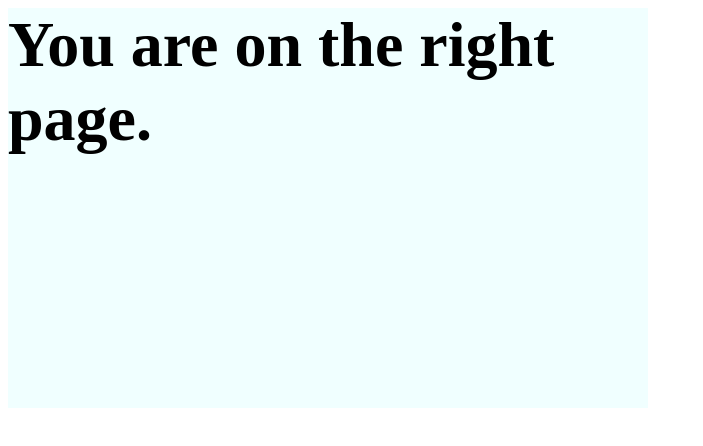
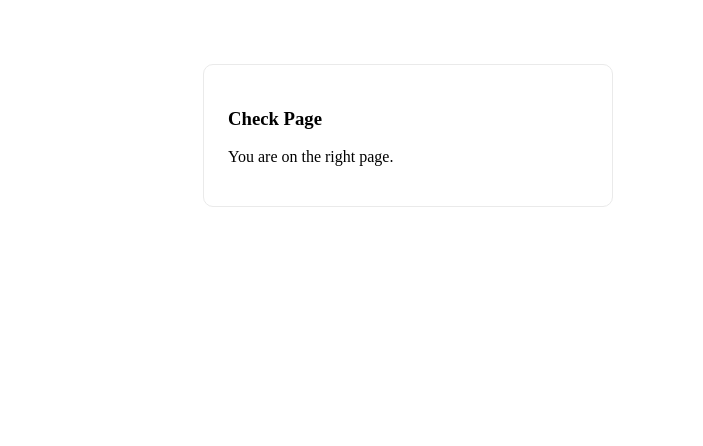
Before and after one commit to mapstonepark/nexus, a Next.js app: page /login in a window 1280 px wide. Shown: the top 446 px of the page, without its empty margins (0-703 px from the left). Built offline with nearby package versions, Linux system fonts and the light colour scheme.

Commit message:
links on homepage updated

```diff
--- a/components/Card.tsx
+++ b/components/Card.tsx
@@ -1,11 +1,16 @@
 import React from 'react'
 import styles from '../styles/Card.module.css'
+
 
 export default function Card() {
   return (
     <>
-    <div className={styles.container}>
-    <h1 className={styles.title}>You are on the right page.</h1>
+
+    <div className={styles.grid}>
+          <a href="#" className={styles.card}>
+            <h3>Check Page</h3>
+            <p>You are on the right page.</p>
+          </a>
     </div>
 
     </>
--- a/pages/about.tsx
+++ b/pages/about.tsx
@@ -1,4 +1,5 @@
 import React from 'react'
+import Link from 'next/link'
 
 export default function about() {
   return (
--- a/pages/contacts/index.tsx
+++ b/pages/contacts/index.tsx
@@ -1,4 +1,5 @@
 import React from 'react'
+import Link from 'next/link'
 
 export default function index() {
   return (
--- a/pages/login.tsx
+++ b/pages/login.tsx
@@ -1,5 +1,6 @@
 import React from 'react'
 import Card from '../components/Card'
+import Link from 'next/link'
 
 export default function login() {
   return (
--- a/pages/signup.tsx
+++ b/pages/signup.tsx
@@ -1,4 +1,5 @@
 import React from 'react'
+import Link from 'next/link'
 
 export default function signup() {
   return (
--- a/styles/Card.module.css
+++ b/styles/Card.module.css
@@ -1,12 +1,39 @@
-.title {
-    margin: 0;
-    line-height: 1.15;
-    font-size: 4rem;
+.container {
+    min-height: 100vh;
+    padding: 0 0.5rem;
+    display: flex;
+    flex-direction: column;
+    justify-content: center;
+    align-items: center;
   }
 
-  .container {
-    background-color: azure;
-    width: 50vw;
-    height: 50vh;
+.grid {
+    display: flex;
+    align-items: center;
+    justify-content: center;
+    flex-wrap: wrap;
 
+    max-width: 800px;
+    margin-top: 3rem;
   }
+
+.card {
+    margin: 1rem;
+    flex-basis: 45%;
+    padding: 1.5rem;
+    width: 500px;
+
+    text-align: left;
+    color: inherit;
+    text-decoration: none;
+    border: 1px solid #eaeaea;
+    border-radius: 10px;
+    transition: color 0.15s ease, border-color 0.15s ease;
+  }
+
+.card:hover,
+.card:focus,
+.card:active {
+  color: #0070f3;
+  border-color: #0070f3;
+        }
```
Also changed, not shown: pages/index.tsx (+5 -35 lines).
